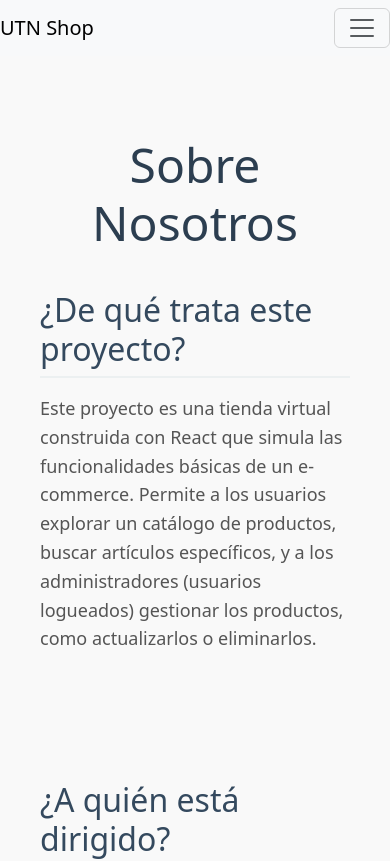
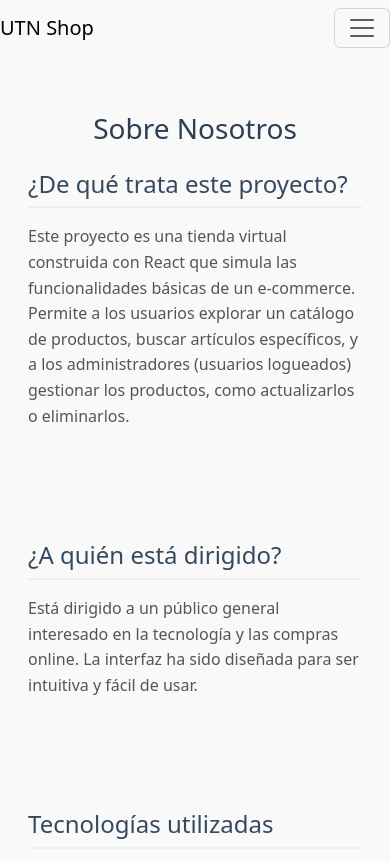
Before and after one commit to Renmena6/proyecto-final-frontend-UTN, a React (Vite) app: page /about in a window 390 px wide. Shown: the top 861 px of the page. Built offline with nearby package versions, Linux system fonts and the light colour scheme.

Commit message:
about y dashboard ya se le agregaron media Q

```diff
--- a/src/styles/pages/About.css
+++ b/src/styles/pages/About.css
@@ -48,3 +48,40 @@
 .about-conteiner li strong {
     color: #2c3e50;
 }
+
+@media (max-width: 880px) {
+    .about-conteiner {
+        margin: 32px auto;
+        padding: 0 16px;
+    }
+    .about-conteiner h1 {
+        font-size: 36px;
+        margin-bottom: 32px;
+    }
+    .about-conteiner h2 {
+        font-size: 28px;
+    }
+    .about-conteiner p {
+        font-size: 16px;
+    }
+    .about-conteiner section {
+        margin-bottom: 32px;
+    }
+}
+
+@media (max-width: 480px) {
+    .about-conteiner {
+        margin: 24px auto;
+        padding: 0 12px;
+    }
+    .about-conteiner h1 {
+        font-size: 28px;
+        margin-bottom: 24px;
+    }
+    .about-conteiner h2 {
+        font-size: 24px;
+    }
+    .about-conteiner ul {
+        gap: 16px;
+    }
+}
--- a/src/styles/pages/AuthForm.css
+++ b/src/styles/pages/AuthForm.css
@@ -76,7 +76,7 @@
 }
 
 /* mq para tablets*/
-@media (max-width: 768px) {
+@media (max-width: 880px) {
     .auth-card {
         max-width: 350px;
         padding: 24px;
--- a/src/styles/pages/Dashboard.css
+++ b/src/styles/pages/Dashboard.css
@@ -85,3 +85,40 @@
     margin-bottom: 16px;
     font-weight: bold;
 }
+
+/* MQ para tablets */
+@media (max-width: 880px) {
+    .dashboard-container {
+        margin: 32px auto;
+        padding: 0 16px;
+    }
+    .dashboard-container h1 {
+        font-size: 36px;
+    }
+    .dashboard-card {
+        padding: 24px;
+    }
+    .dashboard-card h2 {
+        font-size: 24px;
+    }
+}
+
+/* mq para celulares*/
+@media (max-width: 480px) {
+    .dashboard-container {
+        margin: 16px auto;
+        padding: 0 12px;
+    }
+    .dashboard-container h1 {
+        font-size: 28px;
+    }
+    .dashboard-card {
+        padding: 20px;
+    }
+    .dashboard-card h2 {
+        font-size: 20px;
+    }
+    .product-preview h3 {
+        font-size: 20px;
+    }
+}
```
